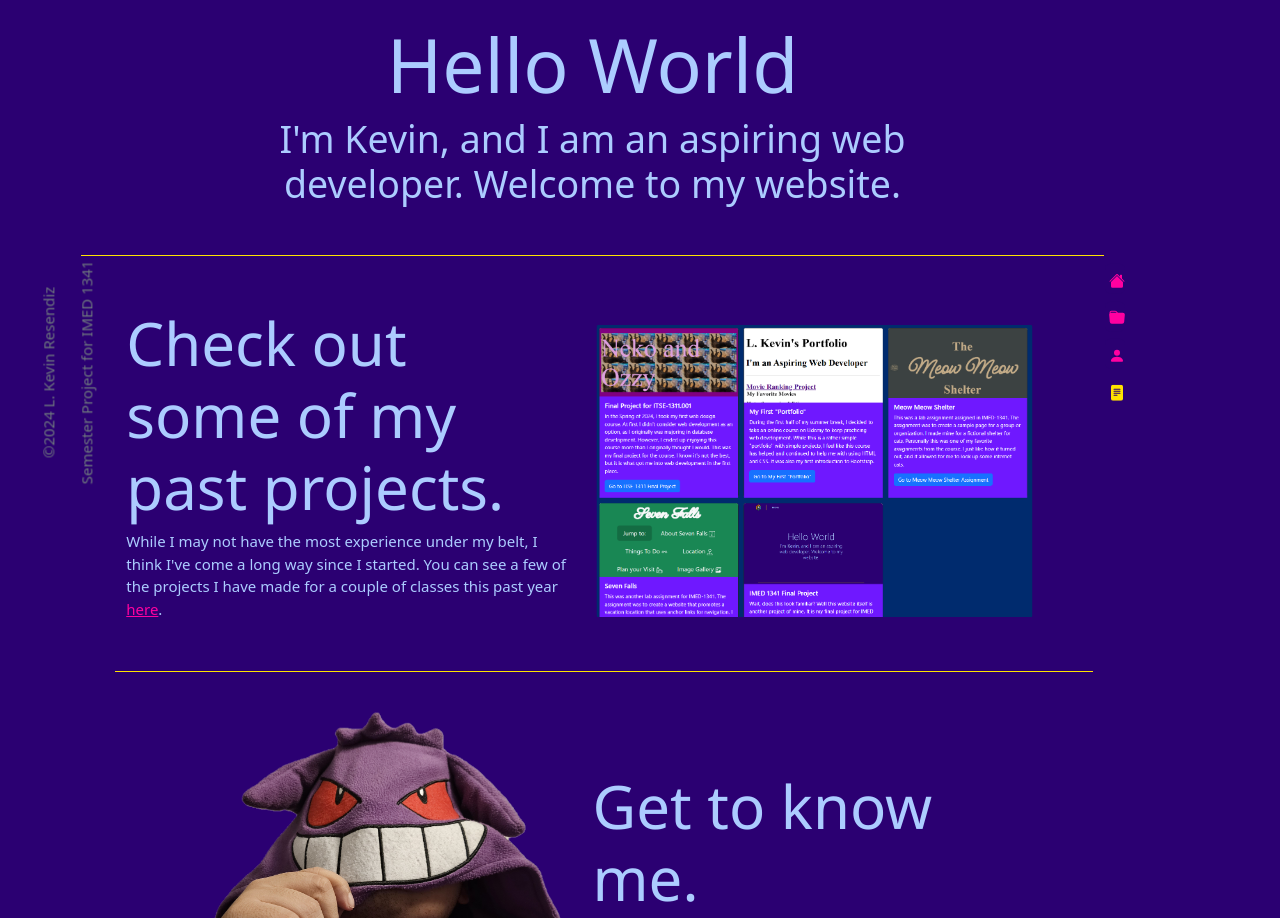
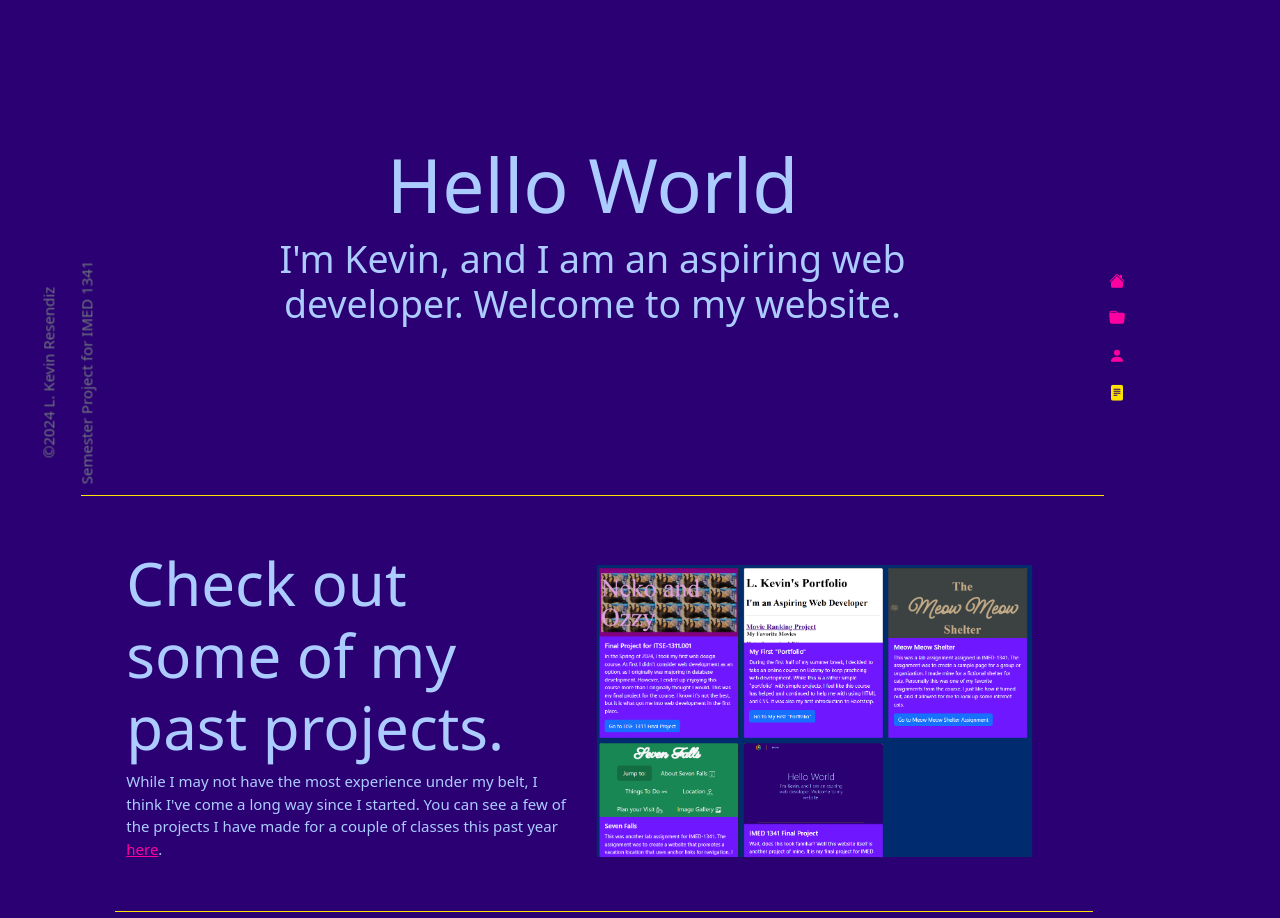
Before and after one commit to queviquev/Final-Project, a Flask app: page / in a window 1280 px wide. Shown: the part 65-983 px from the top of the page. Run offline with Flask 3, Linux system fonts and the light colour scheme.

Commit message:
Update style.css

```diff
--- a/static/style.css
+++ b/static/style.css
@@ -12,7 +12,7 @@
 }
 
 .headcontainer {
-    min-height: 30vh;
+    min-height: 60vh;
     align-content: center;
     text-align: center;
 }
```
